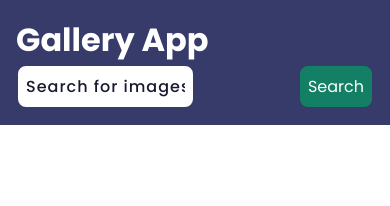
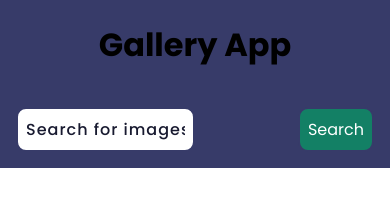
Before and after one commit to Medie/galleryFlickr, a plain HTML site: page frontend/index.html in a window 390 px wide. Drawn offline with Linux system fonts and the light colour scheme.

Commit message:
wip responsive

```diff
--- a/frontend/index.html
+++ b/frontend/index.html
@@ -9,14 +9,27 @@
   </head>
 
   <body>
+
+
+    <div class ="nav-container">
+      <h1>Gallery App</h1>
+    </div>
     <header>
-            <form action  id="form">
-      <h1>Gallery App</h1>
-        <input type="text" id="search-input" placeholder="Search for images"  class="search">
-        <button id="search-btn">Search</button>
-      </form>
+
+
+
+        <form action  id="form">
+
+                    <input type="text" id="search-input" placeholder="Search for images"  class="search">
+                    <button id="search-btn">Search</button>
+
+
+
+    </form>
     </header>
-    <main id = "main"></main>
+    <main id = "main">
+
+    </main>
     <footer>
       <button id="show-more-btn">Show more images </button>
     </footer>
--- a/frontend/script.js
+++ b/frontend/script.js
@@ -29,7 +29,7 @@ async function getImages() {
 
     console.log("respData", respData);
     if (page === 1) {
-      main.innerHTML = " ";
+      main.innerHTML = "";
       showMore.style.display = "none";
     }
 
@@ -61,7 +61,7 @@ async function getImages() {
       // make a delay of 3 seconds to show moreMore button
       setTimeout(() => {
         showMore.style.display = "block";
-      }, 5000);
+      }, 1000);
     }
 
   } catch (error) {
--- a/frontend/style.css
+++ b/frontend/style.css
@@ -9,6 +9,7 @@
 body {
     font-family: 'Poppins', sans-serif;
     margin: 0;
+
 }
 
 main {
@@ -16,15 +17,20 @@ main {
     flex-wrap: wrap;
 }
 
+.nav-container {
+    display: flex;
+    justify-content: center;
+    background-color: #373b69;
+
+}
 form {
     display: flex;
     flex-wrap: wrap;
     justify-content: space-between;
     align-items: center;
     width: 100%;
+}
 
-
-}
 
 header {
     display: flex;
@@ -35,9 +41,6 @@ header {
     padding: 1rem;
 }
 
-header h1 {
-    margin: 0;
-}
 
 .search {
     width: 50%;
@@ -166,7 +169,23 @@ header h1 {
     font-size: 18px;
     border-radius: 5px;
     text-align: center;
-    cursor: pointer;
-    transition: background-color 0.2s ease-in-out;
+}
 
+@media (max-width: 710px) {
+
+form {
+    display: flex;
+    justify-content: space-between;
+    width: 100%;
 }
+
+  }
+@media (max-width: 959px) {
+
+    main{
+      flex-direction: column;
+      align-items: center;
+      justify-content: center;
+    }
+
+  }
```
